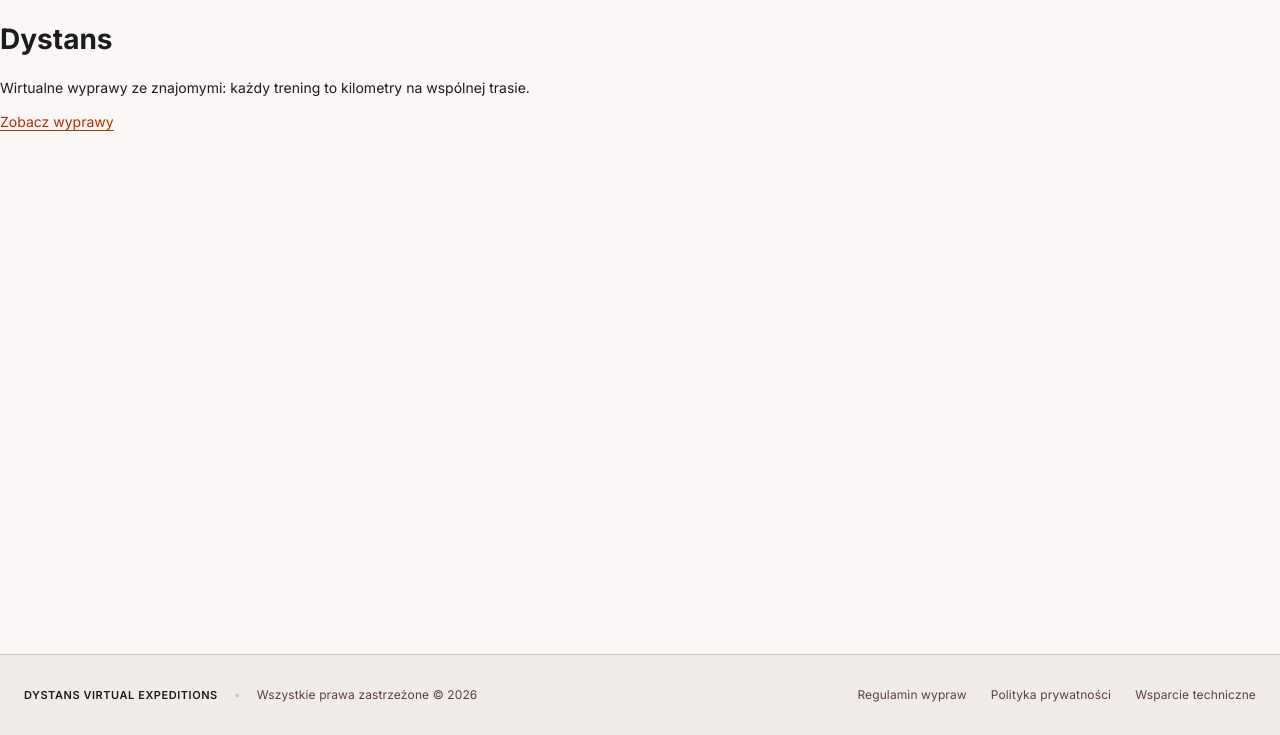
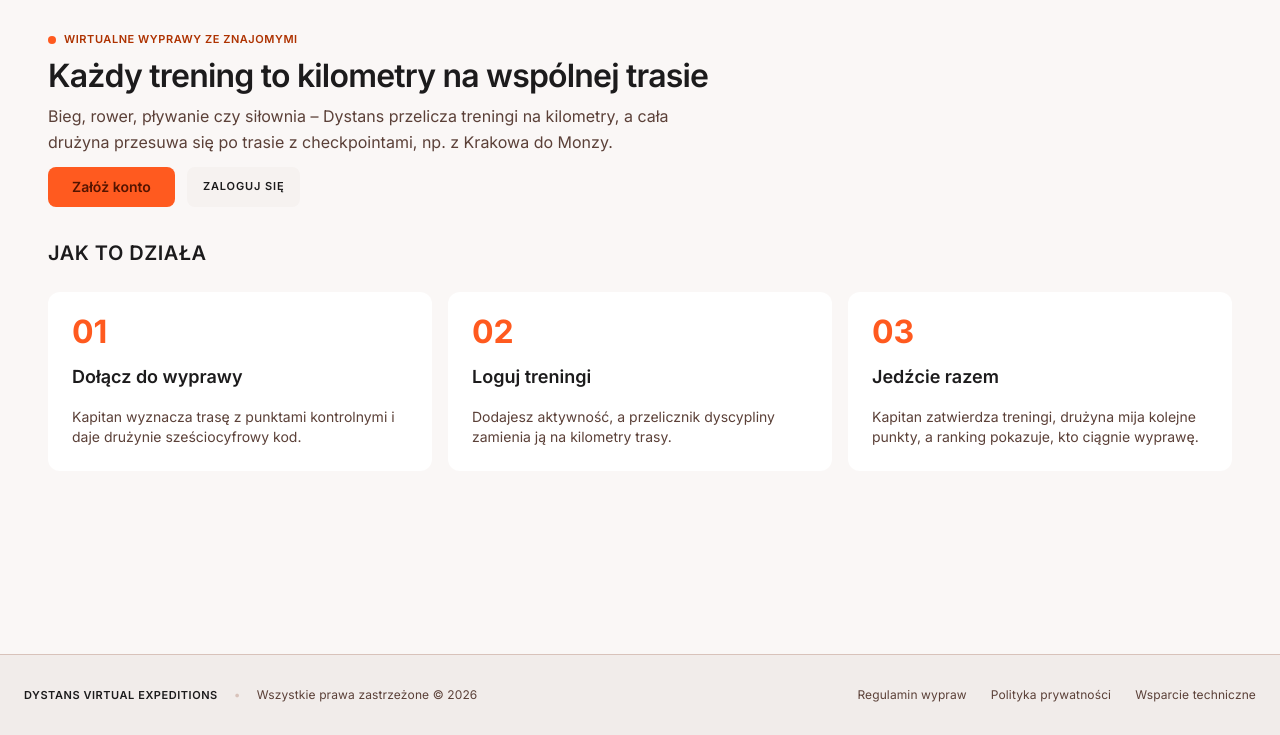
Before and after one commit to stelczyk/wdpai-project, a PHP site: page / in a window 1280 px wide. Shown: the part 65-800 px from the top of the page. Run offline with PHP 8.4, Linux system fonts and the light colour scheme.

Commit message:
feat: turn the home page into a proper landing page
Hero with what Dystans is, three 'how it works' steps and calls to action that depend on the session (sign up / sign in for guests, expeditions / add activity for members). Built from the existing hero, section and card styles, PL and EN.

```diff
--- a/lang/pl.php
+++ b/lang/pl.php
@@ -24,8 +24,19 @@ return [
 
     // Strona główna
     'home.title' => 'Start',
-    'home.tagline' => 'Wirtualne wyprawy ze znajomymi: każdy trening to kilometry na wspólnej trasie.',
     'home.cta' => 'Zobacz wyprawy',
+    'home.eyebrow' => 'Wirtualne wyprawy ze znajomymi',
+    'home.heading' => 'Każdy trening to kilometry na wspólnej trasie',
+    'home.lead' => 'Bieg, rower, pływanie czy siłownia – Dystans przelicza treningi na kilometry, a cała drużyna przesuwa się po trasie z checkpointami, np. z Krakowa do Monzy.',
+    'home.cta_register' => 'Załóż konto',
+    'home.cta_login' => 'Zaloguj się',
+    'home.steps_title' => 'Jak to działa',
+    'home.step_join_title' => 'Dołącz do wyprawy',
+    'home.step_join_text' => 'Kapitan wyznacza trasę z punktami kontrolnymi i daje drużynie sześciocyfrowy kod.',
+    'home.step_log_title' => 'Loguj treningi',
+    'home.step_log_text' => 'Dodajesz aktywność, a przelicznik dyscypliny zamienia ją na kilometry trasy.',
+    'home.step_ride_title' => 'Jedźcie razem',
+    'home.step_ride_text' => 'Kapitan zatwierdza treningi, drużyna mija kolejne punkty, a ranking pokazuje, kto ciągnie wyprawę.',
 
     // Wyprawy
     'expeditions.title' => 'Wyprawy',
--- a/public/css/style.css
+++ b/public/css/style.css
@@ -3697,3 +3697,39 @@ li.share-2 { color: var(--color-muted); }
 .icon-button .icon-unlock,
 .user-row.is-blocked .icon-lock { display: none; }
 .user-row.is-blocked .icon-unlock { display: block; }
+
+/* Strona startowa (/) */
+.home-page .exp-hero-text {
+  max-width: 44rem;
+}
+
+.home-actions {
+  display: flex;
+  flex-wrap: wrap;
+  gap: var(--space-2);
+  margin: var(--space-2) 0 0;
+}
+
+.home-steps {
+  margin: 0;
+  padding: 0;
+  list-style: none;
+}
+
+.home-step h3 {
+  margin: 0;
+  font-size: 1.125rem;
+  font-weight: 600;
+}
+
+.home-step p {
+  margin: 0;
+  color: var(--color-muted);
+}
+
+.home-step-number {
+  font-size: 2rem;
+  font-weight: 700;
+  line-height: 1;
+  color: var(--color-accent);
+}
--- a/public/views/home.html.php
+++ b/public/views/home.html.php
@@ -1,5 +1,41 @@
-<main>
-    <h1>Dystans</h1>
-    <p><?= $t('home.tagline') ?></p>
-    <a href="/expeditions"><?= $t('home.cta') ?></a>
+<?php
+// Strona startowa: czym jest Dystans i jak działa. Przyciski zależą od tego, czy ktoś jest zalogowany
+// ($currentUser wstrzykuje AppController::render).
+$steps = ['join', 'log', 'ride'];
+?>
+<main class="expeditions-page home-page">
+    <section class="exp-hero" aria-labelledby="home-title">
+        <div class="exp-hero-text">
+            <p class="eyebrow">
+                <span class="dot dot--accent" aria-hidden="true"></span>
+                <span class="eyebrow-accent"><?= $t('home.eyebrow') ?></span>
+            </p>
+            <h1 id="home-title"><?= $t('home.heading') ?></h1>
+            <p class="lead"><?= $t('home.lead') ?></p>
+            <p class="home-actions">
+                <?php if ($currentUser === null): ?>
+                    <a class="exp-button exp-button--primary" href="/register"><?= $t('home.cta_register') ?></a>
+                    <a class="exp-button exp-button--ghost" href="/login"><?= $t('home.cta_login') ?></a>
+                <?php else: ?>
+                    <a class="exp-button exp-button--primary" href="/expeditions"><?= $t('home.cta') ?></a>
+                    <a class="exp-button exp-button--ghost" href="/activities/new"><?= $t('nav.add_activity') ?></a>
+                <?php endif; ?>
+            </p>
+        </div>
+    </section>
+
+    <section class="exp-section" aria-labelledby="home-steps-title">
+        <div class="exp-section-head">
+            <h2 id="home-steps-title"><?= $t('home.steps_title') ?></h2>
+        </div>
+        <ol class="exp-stats home-steps">
+            <?php foreach ($steps as $number => $step): ?>
+                <li class="stat-card home-step">
+                    <span class="home-step-number" aria-hidden="true"><?= sprintf('%02d', $number + 1) ?></span>
+                    <h3><?= $t('home.step_' . $step . '_title') ?></h3>
+                    <p><?= $t('home.step_' . $step . '_text') ?></p>
+                </li>
+            <?php endforeach; ?>
+        </ol>
+    </section>
 </main>
```
Also changed, not shown: lang/en.php (+12 -1 lines).
